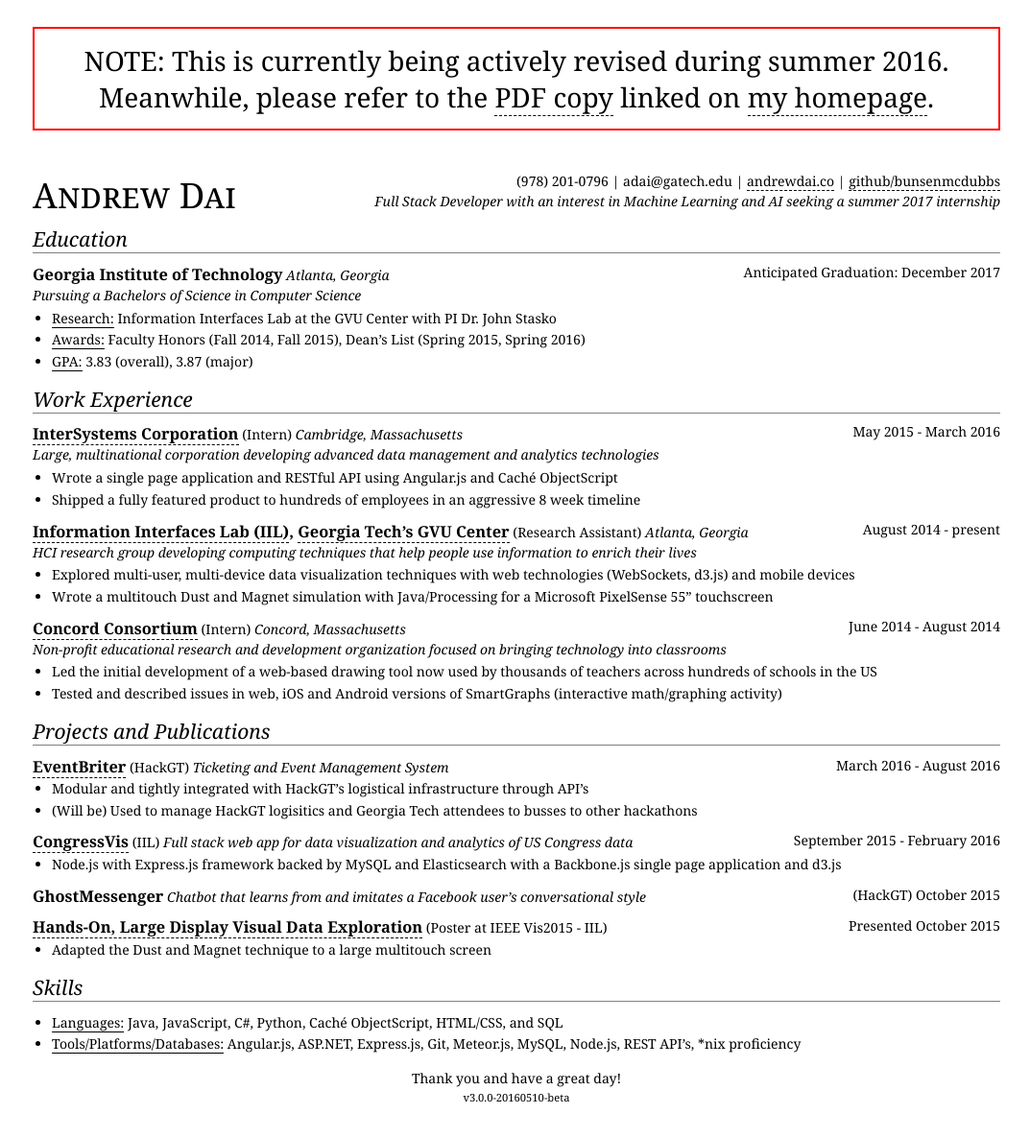
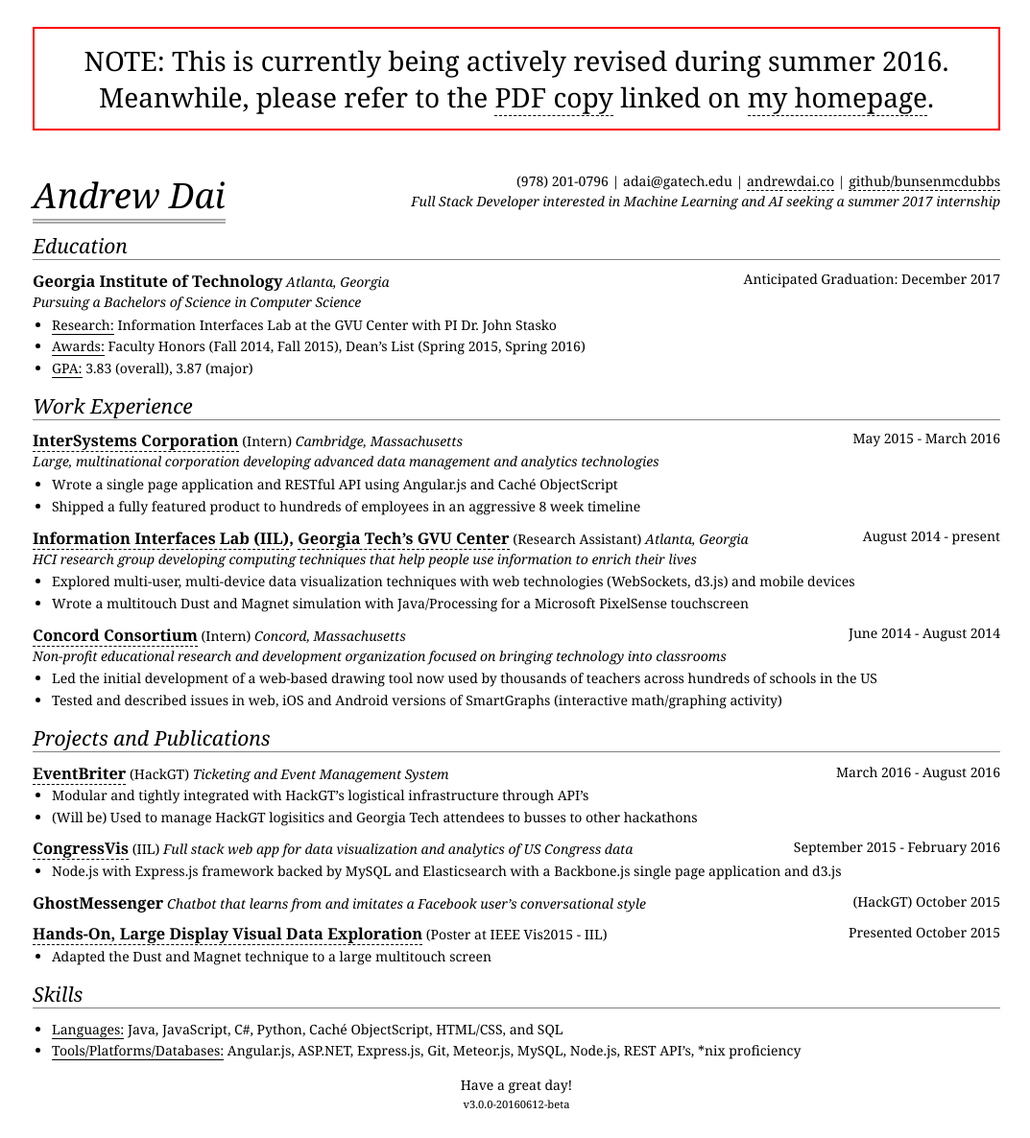
Before and after one commit to bunsenmcdubbs/bunsenmcdubbs.github.io, a Jekyll site: the page resume/index.html, which Jekyll copies as it is, in a window 1280 px wide. Shown: the whole page at 96% size, without its empty margins (102-1175 px from the left). Built offline with Jekyll 4.4.1, drawn with Linux system fonts in a browser that asks for light colours.

Commit message:
minor working update, restyle header

```diff
--- a/resume/index.html
+++ b/resume/index.html
@@ -27,7 +27,7 @@
   </ul>
 
   <p id="objective">
-    Full Stack Developer with an interest in Machine Learning and AI seeking a summer 2017 internship
+    Full Stack Developer interested in Machine Learning and AI seeking a summer 2017 internship
   </p>
 </header>
 
@@ -48,7 +48,9 @@
       <h3>Georgia Institute of Technology</h3>
       <span class='loc'>Atlanta, Georgia</span>
       <span class='date'>Anticipated Graduation: December 2017</span>
-      <p class="des">Pursuing a Bachelors of Science in Computer Science</p>
+      <!-- TODO figure out why this is spliting into two lines on print form -->
+      <p class="des">Pursuing a Bachelors of Science in Computer Science
+        <!-- with Information Internetworks and Intelligence threads --></p>
       <ul>
         <li><p><span class="label">Research:</span>
           Information Interfaces Lab at the GVU Center with PI Dr. John Stasko</p></li>
@@ -109,7 +111,7 @@
         <!-- <li><p>Using MySQL and Elasticsearch to store and process large sets of
           documents for analysis and visualization with d3.js</p></li> -->
         <li><p>Wrote a multitouch Dust and Magnet simulation with Java/Processing
-          for a Microsoft PixelSense 55&rdquo; touchscreen</p></li>
+          for a Microsoft PixelSense touchscreen</p></li>
       </ul>
     </div>
 
@@ -283,8 +285,8 @@
 
 <footer>
   <!-- <small>References available upon request</small> -->
-  <p>Thank you and have a great day!</p>
-  <small>v3.0.0-20160510-beta</small>
+  <p>Have a great day!</p>
+  <small>v3.0.0-20160612-beta</small>
 </footer>
 
 <script>
--- a/resume/print.css
+++ b/resume/print.css
@@ -16,6 +16,7 @@
 #name {
   float: left;
   text-align: left;
+  border-bottom: 5px double darkgrey;
 }
 
 #contact, #objective {
--- a/resume/style.css
+++ b/resume/style.css
@@ -23,11 +23,13 @@
 
 header {
   text-align: center;
+  margin-bottom: 1.5em;
 }
 
 #name {
   font-size: 2.6em;
-  font-variant: small-caps;
+  /*font-variant: small-caps;*/
+  font-style: italic;
   /*padding-bottom: .1em;*/
 }
 
@@ -39,6 +41,7 @@
   #name {
     float: left;
     text-align: left;
+    border-bottom: 5px double darkgrey;
   }
 
   #contact, #objective {
```
